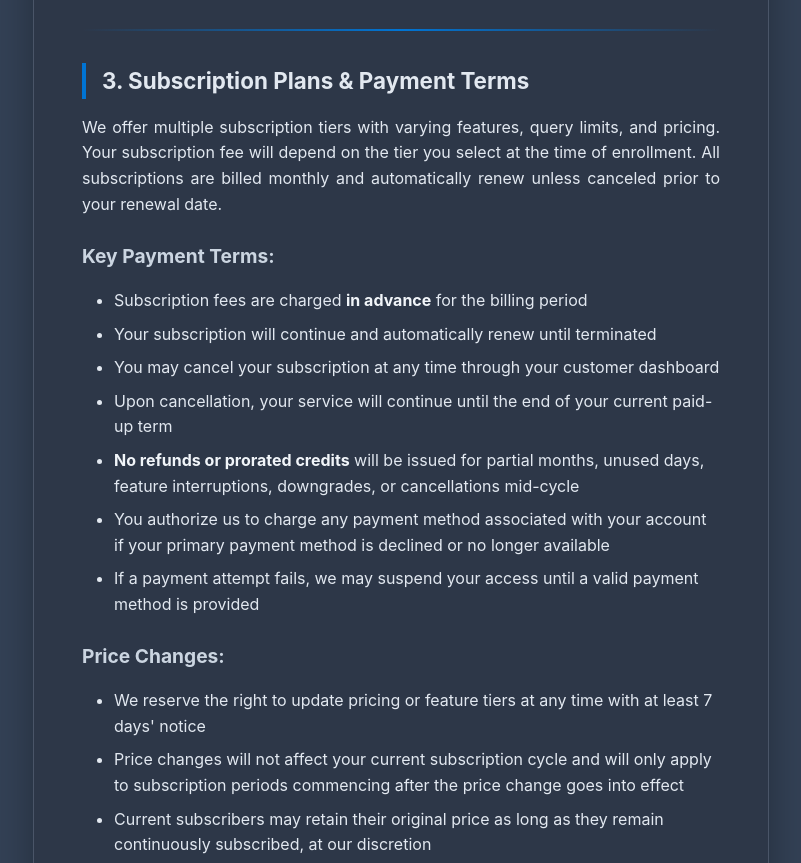
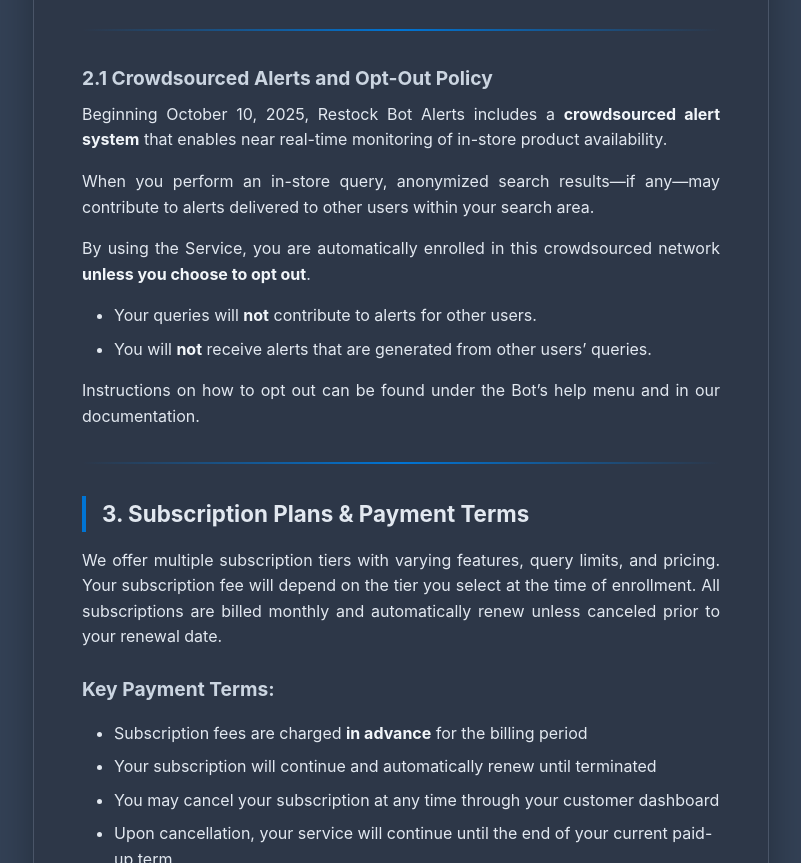
Before and after one commit to Carlos-OL/rc-website, a plain HTML site: page terms.html in a window 1280 px wide. Shown: the part 1805-2668 px from the top of the page, without its empty margins (239-1040 px from the left). Drawn offline with Linux system fonts and the light colour scheme.

Commit message:
Update terms.html
Added crowdsourcing language

```diff
--- a/terms.html
+++ b/terms.html
@@ -274,6 +274,22 @@
 
             <hr>
 
+<h3 id="crowdsourced">2.1 Crowdsourced Alerts and Opt-Out Policy</h3>
+<p>Beginning October 10, 2025, Restock Bot Alerts includes a <strong>crowdsourced alert system</strong> that enables near real-time monitoring of in-store product availability.</p>
+
+<p>When you perform an in-store query, anonymized search results—if any—may contribute to alerts delivered to other users within your search area.</p>
+
+<p>By using the Service, you are automatically enrolled in this crowdsourced network <strong>unless you choose to opt out</strong>.</p>
+
+<ul>
+    <li>Your queries will <strong>not</strong> contribute to alerts for other users.</li>
+    <li>You will <strong>not</strong> receive alerts that are generated from other users’ queries.</li>
+</ul>
+
+<p>Instructions on how to opt out can be found under the Bot’s help menu and in our documentation.</p>
+
+<hr>
+
             <h2 id="subscription">3. Subscription Plans & Payment Terms</h2>
             <p>We offer multiple subscription tiers with varying features, query limits, and pricing. Your subscription fee will depend on the tier you select at the time of enrollment. All subscriptions are billed monthly and automatically renew unless canceled prior to your renewal date.</p>
 
```
